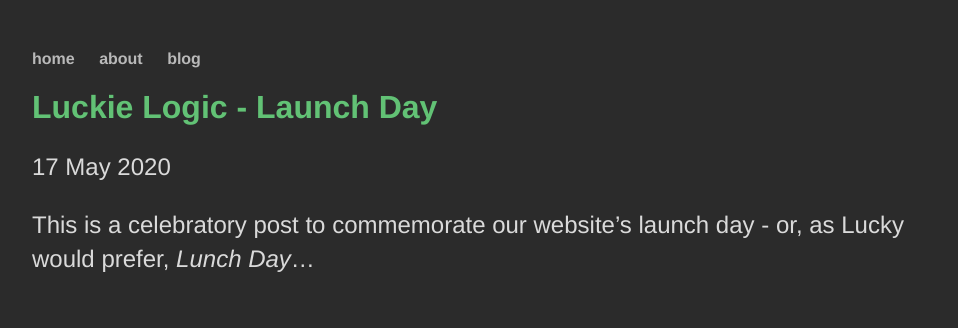
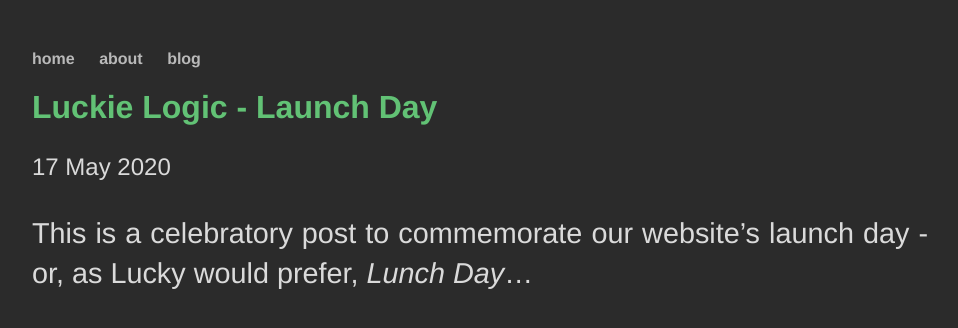
Before and after one commit to luckielogic/luckielogic.github.io, a Jekyll site: the page built from _posts/2020-05-17-launch-day.md, in a window 1280 px wide. Shown: the top 328 px of the page, without its empty margins (18-976 px from the left). Built offline with Jekyll 4.4.1, drawn with Linux system fonts in a browser that asks for light colours.

Commit message:
Update main.css

```diff
--- a/css/main.css
+++ b/css/main.css
@@ -47,7 +47,7 @@ ul.posts li {
     list-style: none;
 }
 
-p.about, p.post {
+p.about, div.post {
     font-size: 1.2em;
     line-height: 1.4em;
     color: #9c9c9c;
```
